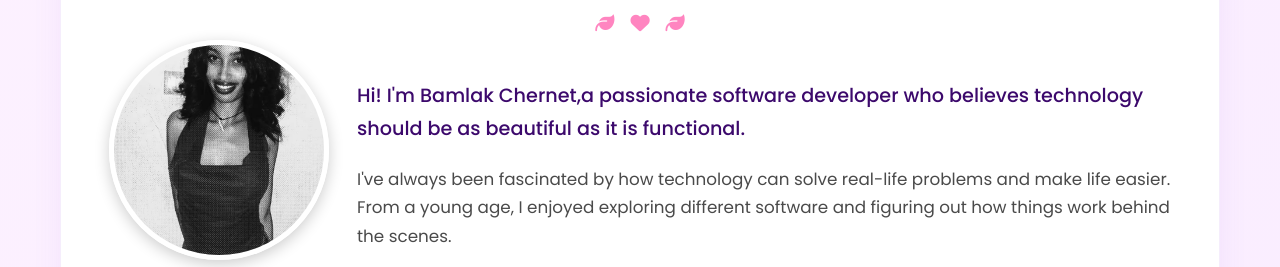
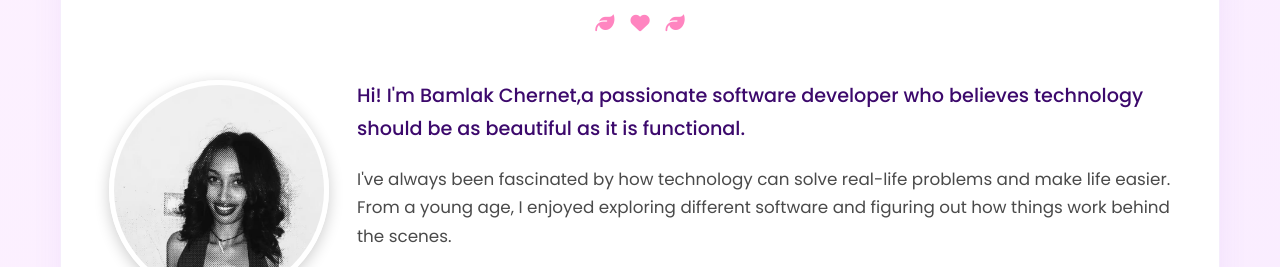
Before and after one commit to BamlakChernet/bamsportifolio, a plain HTML site: page index.html in a window 1280 px wide. Shown: the part 676-943 px from the top of the page. Drawn offline with nearby package versions, Linux system fonts and the light colour scheme.

Commit message:
Update style.css

```diff
--- a/style.css
+++ b/style.css
@@ -167,10 +167,10 @@ section {
 }
 
 .profile-img img {
-    margin-top: -40px;
     width: 220px;
     height: 220px;
     object-fit: cover;
+    object-position: center top;
     border-radius: 50%;
     border: 5px solid #fff;
     box-shadow: 0 4px 15px rgba(0,0,0,0.2);
```
